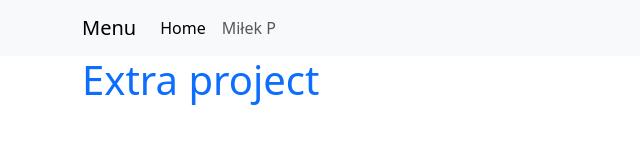
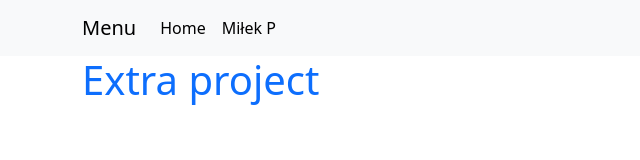
Before and after one commit to tomasz-klaja/4tpro_2026_test, a website: page index.html in a window 1280 px wide. Shown: the full height of the page, 0-640 px from the left. Drawn offline with nearby package versions, Linux system fonts and the light colour scheme.

Commit message:
Naprawa błędów

```diff
--- a/index.html
+++ b/index.html
@@ -21,7 +21,7 @@
                     <a class="nav-link active" aria-current="page" href="#">Home</a>
                     </li>
                     <li class="nav-item">
-                    <a class="nav-link" href="./subpages/miloszp.html">Miłek P</a>
+                    <a class="nav-link active" aria-current="page" href="./subpages/miloszp.html">Miłek P</a>
                     </li>
                 </ul>
             </div>
```
